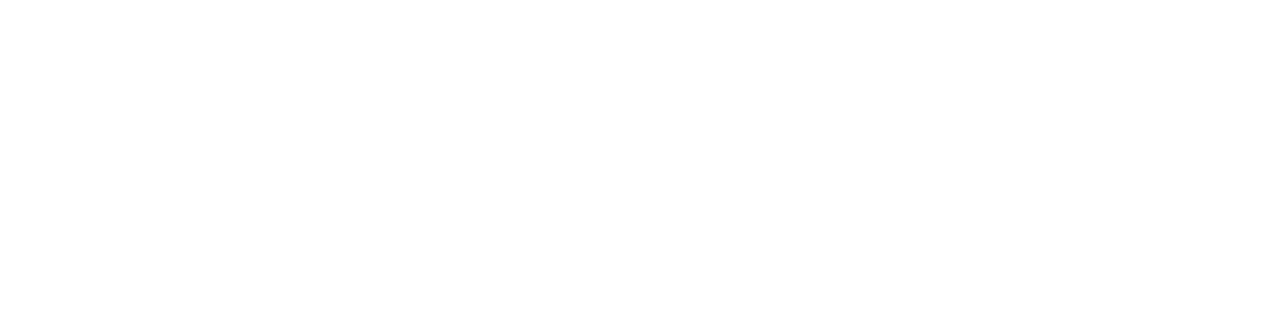
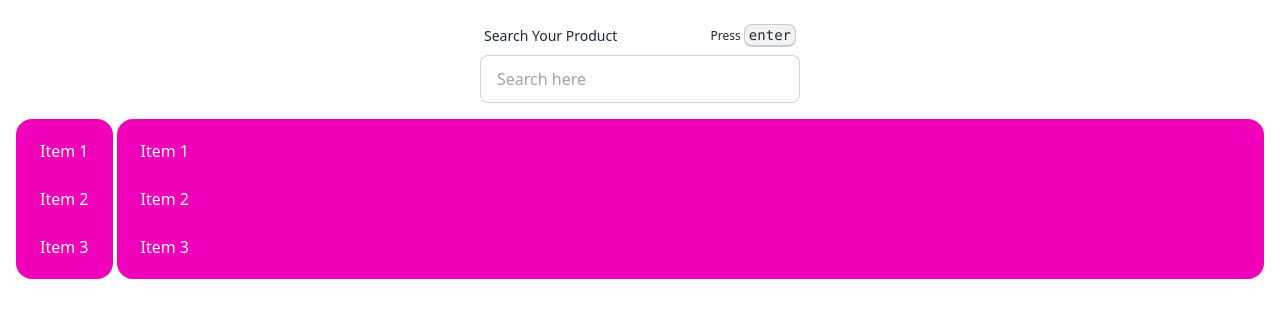
Before and after one commit to Asif-102/Deep_Dive_More_Into_API_and_Implement-_Your_Own_Search_Functionality, a plain HTML site: page index.html in a window 1280 px wide. Drawn offline with nearby package versions, Linux system fonts and the light colour scheme.

Commit message:
intial layout done

```diff
--- a/index.html
+++ b/index.html
@@ -12,8 +12,39 @@
     <script src="https://cdn.tailwindcss.com"></script>
 </head>
 
-<body>
-
+<body class="p-4">
+    <header class="mb-4">
+        <!-- search option -->
+        <div class="form-control w-1/2 mx-auto max-w-xs">
+            <label class="label">
+                <span class="label-text">Search Your Product</span>
+                <span class="label-text-alt">Press
+                    <kbd class="kbd kbd-sm">enter</kbd>
+                </span>
+            </label>
+            <input type="text" placeholder="Search here" class="input input-bordered w-full max-w-xs" />
+        </div>
+    </header>
+    <main>
+        <div class="flex">
+            <div class="flex-none">
+                <!-- category menu -->
+                <ul class="menu bg-secondary text-secondary-content p-2 rounded-box">
+                    <li><a>Item 1</a></li>
+                    <li><a>Item 2</a></li>
+                    <li><a>Item 3</a></li>
+                </ul>
+            </div>
+            <!-- products section -->
+            <div class="grow ml-1">
+                <ul class="menu bg-secondary text-secondary-content p-2 rounded-box">
+                    <li><a>Item 1</a></li>
+                    <li><a>Item 2</a></li>
+                    <li><a>Item 3</a></li>
+                </ul>
+            </div>
+        </div>
+    </main>
 </body>
 
 </html>
```
